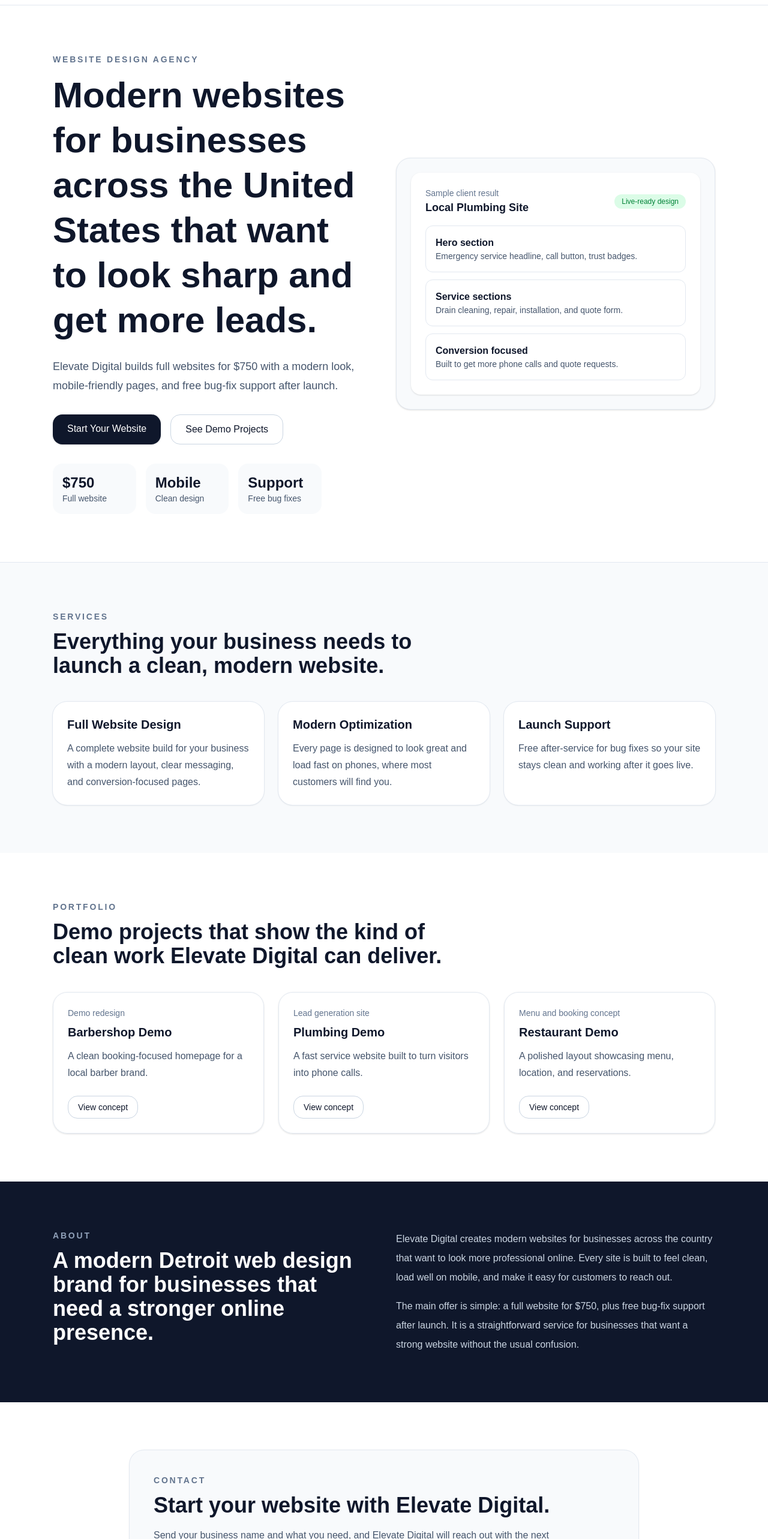
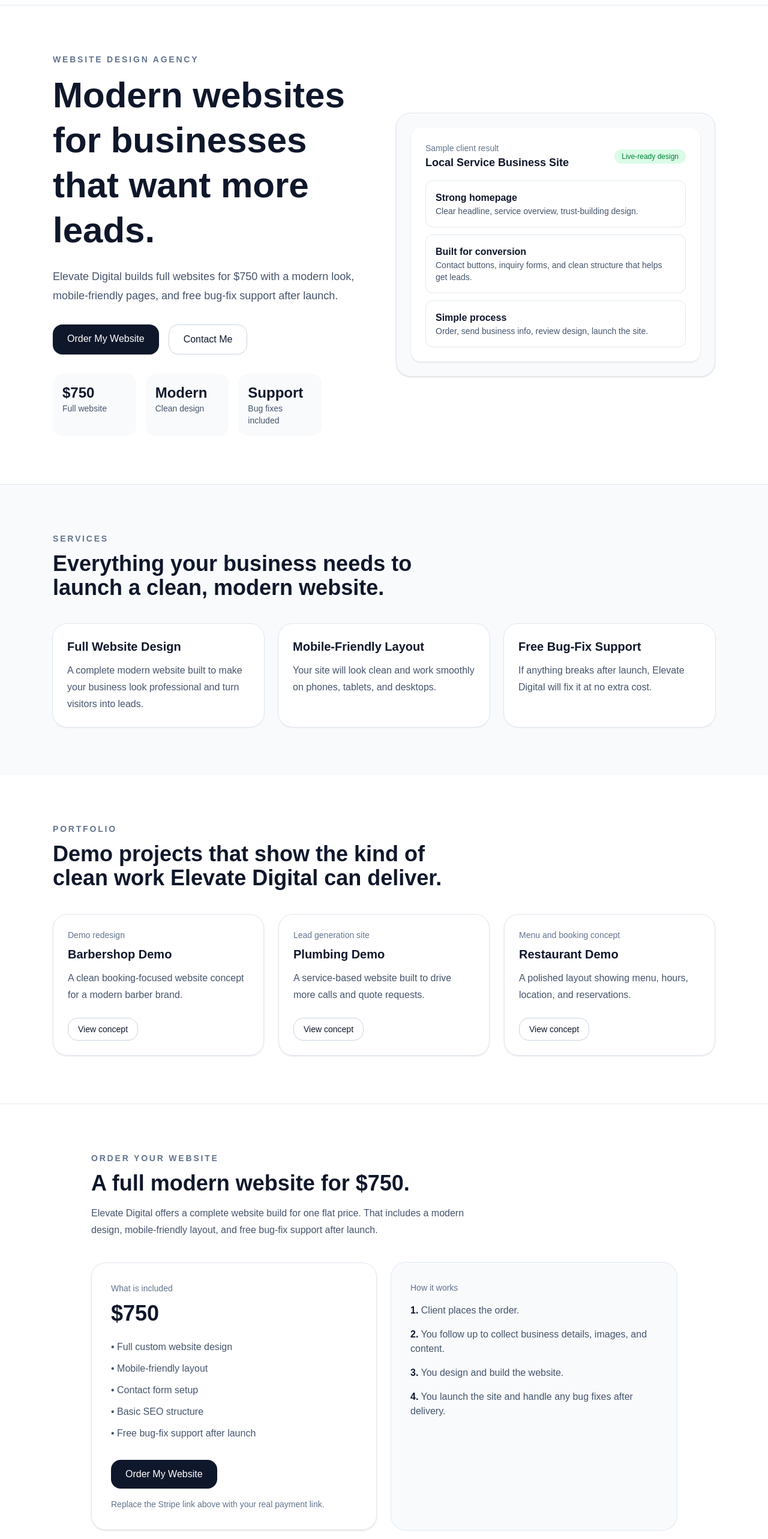
Before and after one commit to bennyboy233/elevate-digital, a Next.js app: page / in a window 1280 px wide. Shown: the part 80-2646 px from the top of the page at 60% size. Built offline with nearby package versions, Linux system fonts and the light colour scheme.

Commit message:
added pricing and payment section

```diff
--- a/app/page.tsx
+++ b/app/page.tsx
@@ -1,16 +1,16 @@
-export default function WebsiteDesignAgencySite() {
+export default function Home() {
   const services = [
     {
       title: "Full Website Design",
-      desc: "A complete website build for your business with a modern layout, clear messaging, and conversion-focused pages.",
+      desc: "A complete modern website built to make your business look professional and turn visitors into leads.",
     },
     {
-      title: "Modern Optimization",
-      desc: "Every page is designed to look great and load fast on phones, where most customers will find you.",
+      title: "Mobile-Friendly Layout",
+      desc: "Your site will look clean and work smoothly on phones, tablets, and desktops.",
     },
     {
-      title: "Launch Support",
-      desc: "Free after-service for bug fixes so your site stays clean and working after it goes live.",
+      title: "Free Bug-Fix Support",
+      desc: "If anything breaks after launch, Elevate Digital will fix it at no extra cost.",
     },
   ];
 
@@ -18,17 +18,17 @@
     {
       name: "Barbershop Demo",
       type: "Demo redesign",
-      desc: "A clean booking-focused homepage for a local barber brand.",
+      desc: "A clean booking-focused website concept for a modern barber brand.",
     },
     {
       name: "Plumbing Demo",
       type: "Lead generation site",
-      desc: "A fast service website built to turn visitors into phone calls.",
+      desc: "A service-based website built to drive more calls and quote requests.",
     },
     {
       name: "Restaurant Demo",
       type: "Menu and booking concept",
-      desc: "A polished layout showcasing menu, location, and reservations.",
+      desc: "A polished layout showing menu, hours, location, and reservations.",
     },
   ];
 
@@ -38,13 +38,24 @@
         <div className="mx-auto flex max-w-6xl items-center justify-between px-6 py-5">
           <div>
             <div className="text-xl font-bold tracking-tight">Elevate Digital</div>
-            <div className="text-sm text-slate-500">Modern websites for businesses across the United States</div>
+            <div className="text-sm text-slate-500">
+              Modern websites for businesses across the United States
+            </div>
           </div>
+
           <nav className="hidden gap-6 text-sm md:flex">
-            <a href="#services" className="hover:text-slate-600">Services</a>
-            <a href="#work" className="hover:text-slate-600">Work</a>
-            <a href="#about" className="hover:text-slate-600">About</a>
-            <a href="#contact" className="hover:text-slate-600">Contact</a>
+            <a href="#services" className="hover:text-slate-600">
+              Services
+            </a>
+            <a href="#work" className="hover:text-slate-600">
+              Work
+            </a>
+            <a href="#pricing" className="hover:text-slate-600">
+              Pricing
+            </a>
+            <a href="#contact" className="hover:text-slate-600">
+              Contact
+            </a>
           </nav>
         </div>
       </header>
@@ -55,38 +66,44 @@
             <p className="mb-3 text-sm font-semibold uppercase tracking-[0.2em] text-slate-500">
               Website Design Agency
             </p>
+
             <h1 className="max-w-xl text-4xl font-bold leading-tight md:text-6xl">
-              Modern websites for businesses across the United States that want to look sharp and get more leads.
+              Modern websites for businesses that want more leads.
             </h1>
+
             <p className="mt-6 max-w-lg text-lg leading-8 text-slate-600">
-              Elevate Digital builds full websites for $750 with a modern look, mobile-friendly pages, and free bug-fix support after launch.
+              Elevate Digital builds full websites for $750 with a modern look,
+              mobile-friendly pages, and free bug-fix support after launch.
             </p>
+
             <div className="mt-8 flex flex-col gap-4 sm:flex-row">
               <a
-                href="#contact"
+                href="#pricing"
                 className="rounded-2xl bg-slate-900 px-6 py-3 text-center text-white shadow-sm transition hover:opacity-90"
               >
-                Start Your Website
+                Order My Website
               </a>
+
               <a
-                href="#work"
+                href="#contact"
                 className="rounded-2xl border border-slate-300 px-6 py-3 text-center transition hover:bg-slate-50"
               >
-                See Demo Projects
+                Contact Me
               </a>
             </div>
+
             <div className="mt-8 grid max-w-md grid-cols-3 gap-4 text-sm text-slate-600">
               <div className="rounded-2xl bg-slate-50 p-4">
                 <div className="text-2xl font-bold text-slate-900">$750</div>
                 <div>Full website</div>
               </div>
               <div className="rounded-2xl bg-slate-50 p-4">
-                <div className="text-2xl font-bold text-slate-900">Mobile</div>
+                <div className="text-2xl font-bold text-slate-900">Modern</div>
                 <div>Clean design</div>
               </div>
               <div className="rounded-2xl bg-slate-50 p-4">
                 <div className="text-2xl font-bold text-slate-900">Support</div>
-                <div>Free bug fixes</div>
+                <div>Bug fixes included</div>
               </div>
             </div>
           </div>
@@ -96,24 +113,33 @@
               <div className="mb-4 flex items-center justify-between">
                 <div>
                   <div className="text-sm text-slate-500">Sample client result</div>
-                  <div className="text-lg font-semibold">Local Plumbing Site</div>
+                  <div className="text-lg font-semibold">Local Service Business Site</div>
                 </div>
                 <div className="rounded-full bg-green-100 px-3 py-1 text-xs font-medium text-green-700">
                   Live-ready design
                 </div>
               </div>
+
               <div className="space-y-3">
                 <div className="rounded-xl border border-slate-200 p-4">
-                  <div className="font-semibold">Hero section</div>
-                  <div className="text-sm text-slate-600">Emergency service headline, call button, trust badges.</div>
+                  <div className="font-semibold">Strong homepage</div>
+                  <div className="text-sm text-slate-600">
+                    Clear headline, service overview, trust-building design.
+                  </div>
                 </div>
+
                 <div className="rounded-xl border border-slate-200 p-4">
-                  <div className="font-semibold">Service sections</div>
-                  <div className="text-sm text-slate-600">Drain cleaning, repair, installation, and quote form.</div>
+                  <div className="font-semibold">Built for conversion</div>
+                  <div className="text-sm text-slate-600">
+                    Contact buttons, inquiry forms, and clean structure that helps get leads.
+                  </div>
                 </div>
+
                 <div className="rounded-xl border border-slate-200 p-4">
-                  <div className="font-semibold">Conversion focused</div>
-                  <div className="text-sm text-slate-600">Built to get more phone calls and quote requests.</div>
+                  <div className="font-semibold">Simple process</div>
+                  <div className="text-sm text-slate-600">
+                    Order, send business info, review design, launch the site.
+                  </div>
                 </div>
               </div>
             </div>
@@ -123,12 +149,20 @@
         <section id="services" className="border-t border-slate-200 bg-slate-50">
           <div className="mx-auto max-w-6xl px-6 py-20">
             <div className="max-w-2xl">
-              <p className="text-sm font-semibold uppercase tracking-[0.2em] text-slate-500">Services</p>
-              <h2 className="mt-3 text-3xl font-bold md:text-4xl">Everything your business needs to launch a clean, modern website.</h2>
+              <p className="text-sm font-semibold uppercase tracking-[0.2em] text-slate-500">
+                Services
+              </p>
+              <h2 className="mt-3 text-3xl font-bold md:text-4xl">
+                Everything your business needs to launch a clean, modern website.
+              </h2>
             </div>
+
             <div className="mt-10 grid gap-6 md:grid-cols-3">
               {services.map((service) => (
-                <div key={service.title} className="rounded-3xl bg-white p-6 shadow-sm ring-1 ring-slate-200">
+                <div
+                  key={service.title}
+                  className="rounded-3xl bg-white p-6 shadow-sm ring-1 ring-slate-200"
+                >
                   <h3 className="text-xl font-semibold">{service.title}</h3>
                   <p className="mt-3 leading-7 text-slate-600">{service.desc}</p>
                 </div>
@@ -139,12 +173,20 @@
 
         <section id="work" className="mx-auto max-w-6xl px-6 py-20">
           <div className="max-w-2xl">
-            <p className="text-sm font-semibold uppercase tracking-[0.2em] text-slate-500">Portfolio</p>
-            <h2 className="mt-3 text-3xl font-bold md:text-4xl">Demo projects that show the kind of clean work Elevate Digital can deliver.</h2>
+            <p className="text-sm font-semibold uppercase tracking-[0.2em] text-slate-500">
+              Portfolio
+            </p>
+            <h2 className="mt-3 text-3xl font-bold md:text-4xl">
+              Demo projects that show the kind of clean work Elevate Digital can deliver.
+            </h2>
           </div>
+
           <div className="mt-10 grid gap-6 md:grid-cols-3">
             {projects.map((project) => (
-              <div key={project.name} className="rounded-3xl border border-slate-200 p-6 shadow-sm">
+              <div
+                key={project.name}
+                className="rounded-3xl border border-slate-200 p-6 shadow-sm"
+              >
                 <div className="text-sm text-slate-500">{project.type}</div>
                 <h3 className="mt-2 text-xl font-semibold">{project.name}</h3>
                 <p className="mt-3 leading-7 text-slate-600">{project.desc}</p>
@@ -156,39 +198,121 @@
           </div>
         </section>
 
-        <section id="about" className="bg-slate-900 text-white">
-          <div className="mx-auto grid max-w-6xl gap-10 px-6 py-20 md:grid-cols-2">
-            <div>
-              <p className="text-sm font-semibold uppercase tracking-[0.2em] text-slate-400">About</p>
-              <h2 className="mt-3 text-3xl font-bold md:text-4xl">A modern Detroit web design brand for businesses that need a stronger online presence.</h2>
+        <section id="pricing" className="border-t border-slate-200 bg-white">
+          <div className="mx-auto max-w-5xl px-6 py-20">
+            <div className="max-w-2xl">
+              <p className="text-sm font-semibold uppercase tracking-[0.2em] text-slate-500">
+                Order Your Website
+              </p>
+              <h2 className="mt-3 text-3xl font-bold md:text-4xl">
+                A full modern website for $750.
+              </h2>
+              <p className="mt-4 leading-7 text-slate-600">
+                Elevate Digital offers a complete website build for one flat price.
+                That includes a modern design, mobile-friendly layout, and free
+                bug-fix support after launch.
+              </p>
             </div>
-            <div className="text-slate-300">
-              <p className="leading-8">
-                Elevate Digital creates modern websites for businesses across the country that want to look more professional online. Every site is built to feel clean, load well on mobile, and make it easy for customers to reach out.
-              </p>
-              <p className="mt-4 leading-8">
-                The main offer is simple: a full website for $750, plus free bug-fix support after launch. It is a straightforward service for businesses that want a strong website without the usual confusion.
-              </p>
+
+            <div className="mt-10 grid gap-6 md:grid-cols-2">
+              <div className="rounded-3xl border border-slate-200 p-8 shadow-sm">
+                <div className="text-sm text-slate-500">What is included</div>
+                <div className="mt-3 text-4xl font-bold">$750</div>
+
+                <ul className="mt-6 space-y-3 text-slate-600">
+                  <li>• Full custom website design</li>
+                  <li>• Mobile-friendly layout</li>
+                  <li>• Contact form setup</li>
+                  <li>• Basic SEO structure</li>
+                  <li>• Free bug-fix support after launch</li>
+                </ul>
+
+                <a
+                  href="https://buy.stripe.com/your-payment-link"
+                  target="_blank"
+                  rel="noreferrer"
+                  className="mt-8 inline-block rounded-2xl bg-slate-900 px-6 py-3 text-white transition hover:opacity-90"
+                >
+                  Order My Website
+                </a>
+
+                <p className="mt-4 text-sm text-slate-500">
+                  Replace the Stripe link above with your real payment link.
+                </p>
+              </div>
+
+              <div className="rounded-3xl bg-slate-50 p-8 ring-1 ring-slate-200">
+                <div className="text-sm text-slate-500">How it works</div>
+
+                <div className="mt-4 space-y-4 text-slate-600">
+                  <p>
+                    <span className="font-semibold text-slate-900">1.</span> Client places the order.
+                  </p>
+                  <p>
+                    <span className="font-semibold text-slate-900">2.</span> You follow up to collect business details, images, and content.
+                  </p>
+                  <p>
+                    <span className="font-semibold text-slate-900">3.</span> You design and build the website.
+                  </p>
+                  <p>
+                    <span className="font-semibold text-slate-900">4.</span> You launch the site and handle any bug fixes after delivery.
+                  </p>
+                </div>
+              </div>
             </div>
           </div>
         </section>
 
         <section id="contact" className="mx-auto max-w-4xl px-6 py-20">
           <div className="rounded-3xl bg-slate-50 p-8 shadow-sm ring-1 ring-slate-200 md:p-10">
-            <p className="text-sm font-semibold uppercase tracking-[0.2em] text-slate-500">Contact</p>
-            <h2 className="mt-3 text-3xl font-bold md:text-4xl">Start your website with Elevate Digital.</h2>
+            <p className="text-sm font-semibold uppercase tracking-[0.2em] text-slate-500">
+              Contact
+            </p>
+            <h2 className="mt-3 text-3xl font-bold md:text-4xl">
+              Start your website with Elevate Digital.
+            </h2>
             <p className="mt-4 max-w-2xl leading-7 text-slate-600">
-              Send your business name and what you need, and Elevate Digital will reach out with the next step for your $750 full website build.
+              Send your business name and what you need, and Elevate Digital will
+              reach out with the next steps.
             </p>
 
-            <form className="mt-8 grid gap-4 md:grid-cols-2">
-              <input className="rounded-2xl border border-slate-300 bg-white px-4 py-3 outline-none focus:ring-2 focus:ring-slate-300" placeholder="Your name" />
-              <input className="rounded-2xl border border-slate-300 bg-white px-4 py-3 outline-none focus:ring-2 focus:ring-slate-300" placeholder="Business name" />
-              <input className="rounded-2xl border border-slate-300 bg-white px-4 py-3 outline-none focus:ring-2 focus:ring-slate-300 md:col-span-2" placeholder="Email address" />
-              <textarea className="min-h-[140px] rounded-2xl border border-slate-300 bg-white px-4 py-3 outline-none focus:ring-2 focus:ring-slate-300 md:col-span-2" placeholder="Tell me about your project" />
-              <button className="rounded-2xl bg-slate-900 px-6 py-3 text-white transition hover:opacity-90 md:col-span-2">
+            <form
+              action="https://formspree.io/f/your-form-id"
+              method="POST"
+              className="mt-8 grid gap-4 md:grid-cols-2"
+            >
+              <input
+                name="name"
+                className="rounded-2xl border border-slate-300 bg-white px-4 py-3 outline-none focus:ring-2 focus:ring-slate-300"
+                placeholder="Your name"
+              />
+              <input
+                name="business"
+                className="rounded-2xl border border-slate-300 bg-white px-4 py-3 outline-none focus:ring-2 focus:ring-slate-300"
+                placeholder="Business name"
+              />
+              <input
+                type="email"
+                name="email"
+                className="rounded-2xl border border-slate-300 bg-white px-4 py-3 outline-none focus:ring-2 focus:ring-slate-300 md:col-span-2"
+                placeholder="Email address"
+              />
+              <textarea
+                name="message"
+                className="min-h-[140px] rounded-2xl border border-slate-300 bg-white px-4 py-3 outline-none focus:ring-2 focus:ring-slate-300 md:col-span-2"
+                placeholder="Tell me about your project"
+              />
+              <button
+                type="submit"
+                className="rounded-2xl bg-slate-900 px-6 py-3 text-white transition hover:opacity-90 md:col-span-2"
+              >
                 Send Inquiry
               </button>
+
+              <p className="text-sm text-slate-500 md:col-span-2">
+                Replace the Formspree action URL with your real Formspree form link
+                so inquiries go straight to your email.
+              </p>
             </form>
           </div>
         </section>
```
